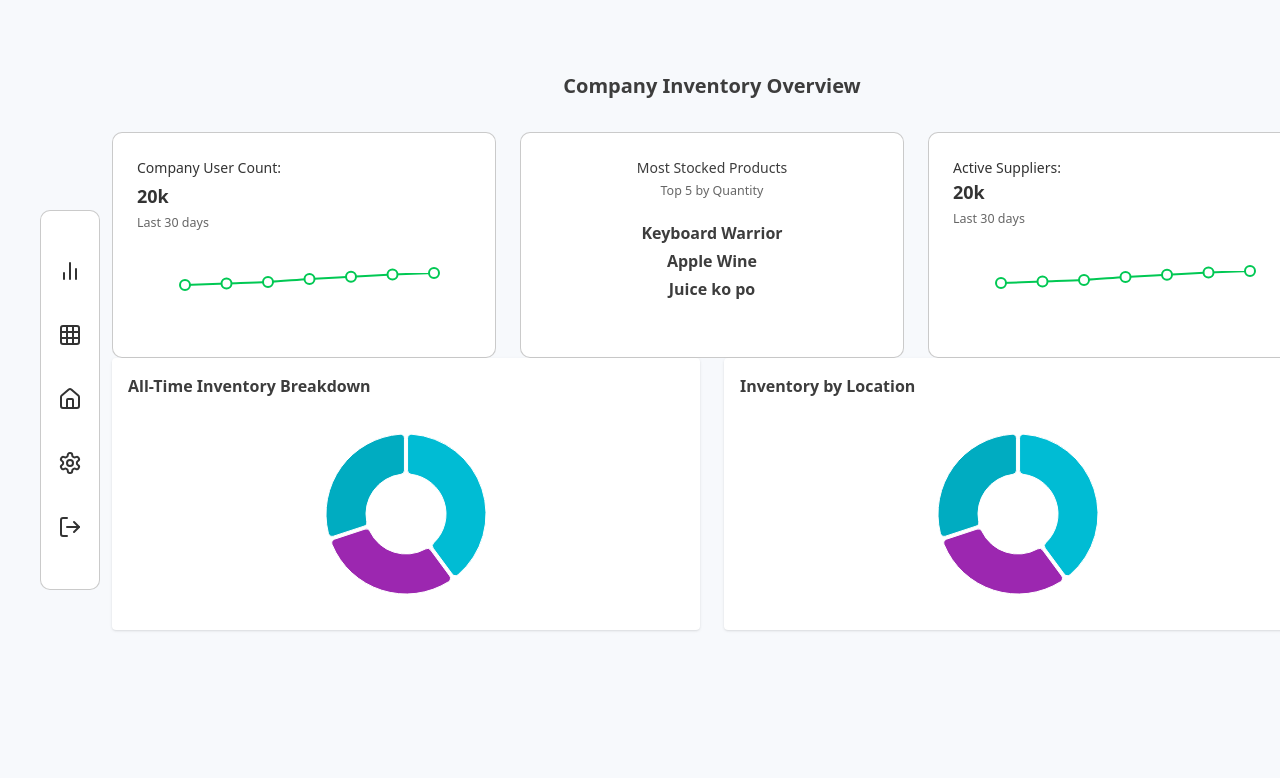
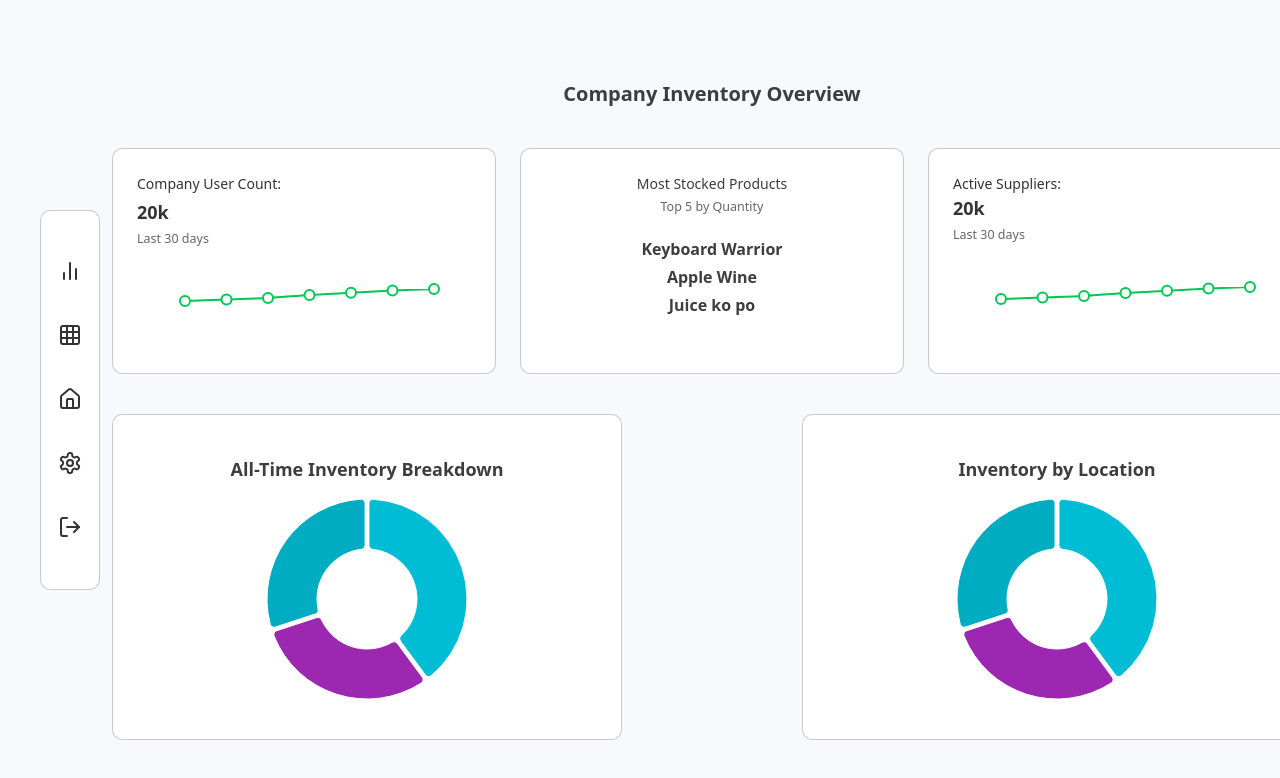
Before and after one commit to JPAVictoria/Stocktopus, a Next.js app: page /pages/dashboard in a window 1280 px wide. Shown: the top 778 px of the page. Built offline with nearby package versions, Linux system fonts and the light colour scheme.

Commit message:
update-commit

```diff
--- a/app/components/InventoryCharts.jsx
+++ b/app/components/InventoryCharts.jsx
@@ -12,7 +12,6 @@ export default function InventoryCharts({ lineData }) {
   return (
     <>
       <div className="grid grid-cols-3 gap-6 w-300 mx-auto">
-        {/* Company User Count Card */}
         <div className="bg-white border border-[#2D2D2D]/25 rounded-lg p-6 flex flex-col justify-between">
           <div>
             <p className="font-regular text-[#333333] text-[14px] mb-1">
@@ -57,7 +56,6 @@ export default function InventoryCharts({ lineData }) {
           />
         </div>
 
-        {/* Most Stocked Products Card */}
         <div className="bg-white p-6 border border-[#2D2D2D]/25 rounded-lg text-center flex flex-col justify-between">
           <div>
             <p className="font-regular text-[14px] text-[#3d3d3d] mb-1">
@@ -72,7 +70,6 @@ export default function InventoryCharts({ lineData }) {
           </div>
         </div>
 
-        {/* Active Suppliers Card */}
         <div className="bg-white p-6 border border-[#2D2D2D]/25 rounded-lg flex flex-col justify-between">
           <div>
             <p className="font-regular text-[#333333] text-[14px]">
--- a/app/components/PieAnalytics.jsx
+++ b/app/components/PieAnalytics.jsx
@@ -1,44 +1,54 @@
 "use client";
-import { PieChart} from "@mui/x-charts";
+import { PieChart } from "@mui/x-charts";
 
-export default function PieAnalytics({pieData}) {
+export default function PieAnalytics({ pieData }) {
   return (
-    <>
-      <div className="grid grid-cols-2 gap-6">
-        <div className="bg-white p-4 rounded shadow-sm">
-          <p className="font-semibold mb-4">All-Time Inventory Breakdown</p>
+    <div className="grid grid-cols-2 gap-45 w-[1200px] mt-10 mx-auto">
+      <div className="bg-white p-10 border border-[#2D2D2D]/25 rounded-lg text-center">
+        <p className="font-semibold mb-4 text-[#3d3d3d] text-lg">All-Time Inventory Breakdown</p>
         <PieChart
           series={[
             {
               data: pieData,
-                innerRadius: 40,
-                outerRadius: 80,
+              innerRadius: 50,
+              outerRadius: 100,
               paddingAngle: 2,
               cornerRadius: 4,
+              highlightScope: { fade: "global", highlight: "item" },
+              faded: {
+                innerRadius: 30,
+                additionalRadius: -20,
+                color: "rgba(0,0,0,0.1)",
+              },
             },
           ]}
-            width={300}
+          width={200}
           height={200}
         />
       </div>
 
-        <div className="bg-white p-4 rounded shadow-sm">
-          <p className="font-semibold mb-4">Inventory by Location</p>
+      <div className="bg-white p-10 text-center border border-[#2D2D2D]/25 rounded-lg">
+        <p className="font-semibold mb-4 text-[#3d3d3d] text-lg">Inventory by Location </p>
         <PieChart
           series={[
             {
               data: pieData,
-                innerRadius: 40,
-                outerRadius: 80,
+              innerRadius: 50,
+              outerRadius: 100,
               paddingAngle: 2,
               cornerRadius: 4,
+              highlightScope: { fade: "global", highlight: "item" },
+              faded: {
+                innerRadius: 30,
+                additionalRadius: -20,
+                color: "rgba(0,0,0,0.1)",
+              },
             },
           ]}
-            width={300}
+          width={200}
           height={200}
         />
       </div>
     </div>
-    </>
   );
 }
--- a/app/pages/dashboard/page.jsx
+++ b/app/pages/dashboard/page.jsx
@@ -31,7 +31,7 @@ export default function InventoryDashboard() {
     <div className="flex bg-[#f7f9fc] min-h-screen text-[#3d3d3d]">
       <Navbar />
       <div className="flex-1 ml-[80px] p-8">
-        <h1 className="text-xl font-semibold text-center mb-8 mt-10">
+        <h1 className="text-xl font-semibold text-center mb-10 mt-12">
           Company Inventory Overview
         </h1>
         <InventoryCharts pieData={pieData} lineData={lineData} />
```
Lines whose indentation alone changed are shown as unchanged.
